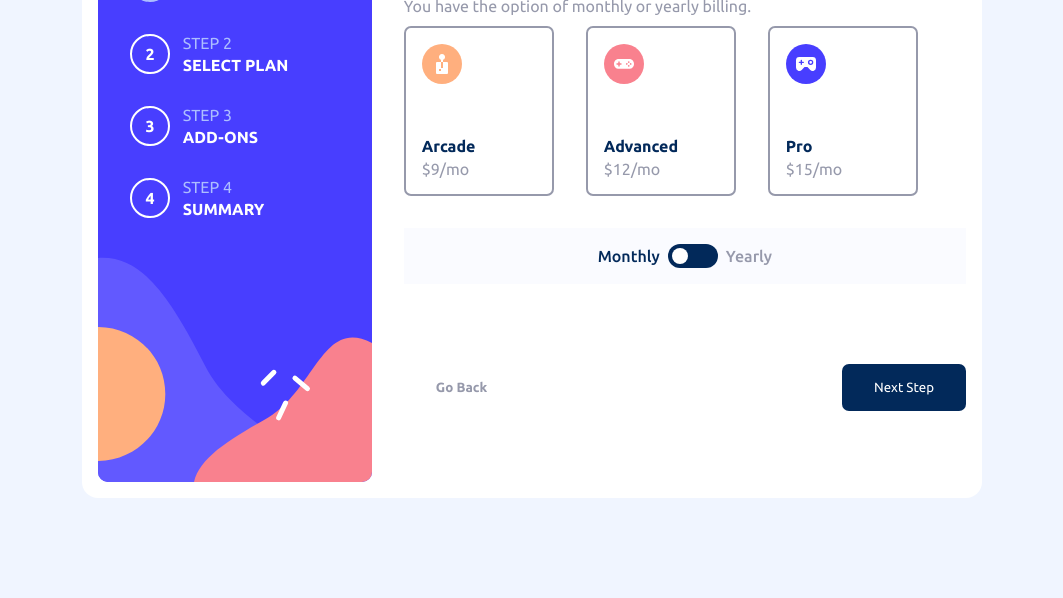
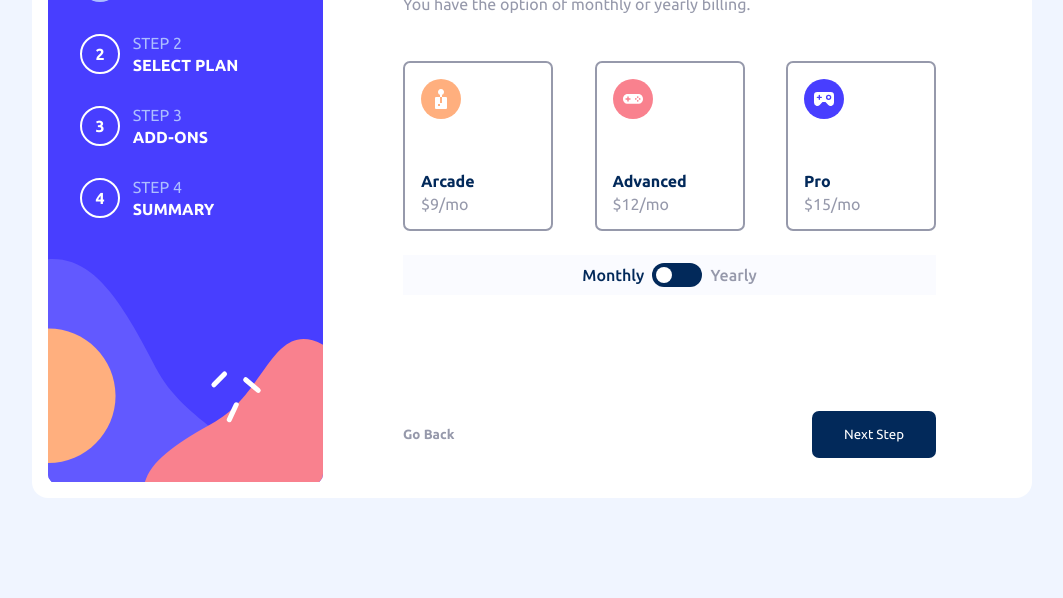
Before and after one commit to shpirgonde/html-css, a plain HTML site: page frontendmentor/multi-step-form-main/index.html in a window 1280 px wide. Shown: the part 202-800 px from the top of the page, without its empty margins (108-1171 px from the left). Drawn offline with Linux system fonts and the light colour scheme.

Commit message:
UI and stylesheet improvement

```diff
--- a/frontendmentor/multi-step-form-main/index.html
+++ b/frontendmentor/multi-step-form-main/index.html
@@ -63,52 +63,65 @@
       </div>
       <!-- Sidebar End -->
 
+      <!-- 2. Main content area containing steps & global navigation -->
+      <main class="form-content-area">
+
         <!-- Step 1 start -->
 
-      <div class="stp step-1">
-        <div class="header">
+        <div class="step-layout step-1 ">
+          <div class="form-header">
             <h1 class="title">
               Personal info
             </h1>
             <p class="exp"> Please provide your name, email address, and phone number.</p>
           </div>
 
-        <form action="">
+          <form class="step-1-form" action="">
+
+            <div class="input-group">
               <div class="label">
                 <label for="name">Name</label>
                 <p class="error">This field is required</p>
               </div>
-          <input type="text" required id="name" placeholder="e.g. Stephen King">
+              <input type="text" class="form-control" required id="name" placeholder="e.g. Stephen King">
+            </div>
 
+            <div class="input-group">
               <div class="label">
                 <label for="email">Email Address</label>
                 <p class="error">This field is required</p>
               </div>
-          <input type="email" required name="email" id="email" placeholder="e.g. stephenking@lorem.com">
+              <input type="email" class="form-control" required name="email" id="email"
+                placeholder="e.g. stephenking@lorem.com">
+            </div>
 
-
+            <div class="input-group">
               <div class="label">
                 <label for="email"> Phone Number</label>
                 <p class="error">This field is required</p>
               </div>
-          <input type="tel" required name="phone" id="phone" placeholder="e.g. +1 234 567 890">
+              <input type="tel" class="form-control" required name="phone" id="phone" placeholder="e.g. +1 234 567 890">
+            </div>
           </form>
 
-        <div class="btns">
+          <!-- <div class="btns">
           <button class="next-step" type="submit">Next Step</button>
-        </div>
+        </div> -->
           <!-- Step 1 end -->
         </div>
 
         <!-- Step 2 start -->
 
-      <div class="stp step-2">
-        <div class="header">
+        <div class="step-layout step-2 is-active">
+          <div class="form-header">
             <h1 class="title">
               Select your plan
             </h1>
             <p class="exp"> You have the option of monthly or yearly billing.</p>
+          </div>
+
           <form>
+            <div class="plan-card-container">
               <div class="plan-card selected">
                 <img src="./assets/images/icon-arcade.svg" alt="">
                 <div class="plan-info chosen">
@@ -132,7 +145,9 @@
                   <span class="plan-priced"> $15/mo</span>
                 </div>
               </div>
+            </div>
           </form>
+
           <div class="switcher">
             <p class="monthly sw-active">
               Monthly
@@ -142,11 +157,6 @@
               <span class="slider round"></span>
             </label>
             <p class="yearly">Yearly</p>
-          </div>
-          <div class="btns">
-            <button class="previous-step" type="button"> Go Back</button>
-            <button class="next-step" type="submit"> Next Step</button>
-          </div>
           </div>
         </div>
 
@@ -244,6 +254,12 @@
             <button class="next-step" type="submit"> </button>
           </div>
         </div>
+
+        <div class="btns">
+          <button class="previous-step" type="button"> Go Back</button>
+          <button class="next-step" type="submit"> Next Step</button>
+        </div>
+        </main>
     </div>
   </div>
 
--- a/frontendmentor/multi-step-form-main/style.css
+++ b/frontendmentor/multi-step-form-main/style.css
@@ -55,7 +55,7 @@ img {
 }
 
 .form {
-    width: 900px;
+    width: 1000px;
     background-color: var(--white);
     border-radius: 1rem;
     box-shadow: 0px 0px 0px black;
@@ -69,9 +69,11 @@ img {
 .form-sidebar {
     background-image: url(assets/images/bg-sidebar-desktop.svg);
     background-repeat: no-repeat;
-    width: 400px;
+    background-size: cover;
+    /* 👈 Add this line so the image fills the container */
+    width: 275px;           /* 👈 Reduced from 400px */
     height: 568px;
-    padding: 3rem 2rem;
+    padding: 3rem 1rem 3rem 2rem;
     display: flex;
     flex-direction: column;
     gap: 2rem;
@@ -91,7 +93,7 @@ img {
 
 .active .circle {
     background-color: var(--blue-300);
-    color: --var(blue-950);
+    color: var(--blue-950);
     border: none;
 }
 
@@ -99,11 +101,14 @@ img {
     border: 2px solid var(--red-500);
 } */
 
+
+
+
 .step {
+    /* This is for sidebar */
     display: flex;
     align-items: center;
     gap: .8rem;
-
 }
 
 .step-content {
@@ -122,17 +127,6 @@ img {
     }
 }
 
-.stp {
-    display: flex;
-    flex-direction: column;
-    justify-content: center;
-
-    & .header {
-        margin-bottom: auto;
-        padding-top: 2rem;
-        line-height: 2.5rem;
-    }
-}
 
 .header {
     & .title {
@@ -144,32 +138,83 @@ img {
     }
 }
 
-.next-step {
-    margin-top: auto;
-    margin-bottom: 2rem;
-    margin-left: auto;
-    border: none;
-    padding: 1rem 2rem;
-    border-radius: 7px;
-    background-color: var(--blue-950);
-    color: white;
-    cursor: pointer;
+.form-header {
+    display: flex;
+    flex-direction: column;
+    gap: 12px;
+    width: 100%;
+
+    & .title {
+        color: var(--blue-950);
     }
+
+    & .exp {
+        color: var(--grey-500);
+    }
+}
+
 
 /* STEP 1 */
 
-.step-1 {
-    display: none;
-    width: 90%;
-
-    & form {
+.form-content-area {
     display: flex;
     flex-direction: column;
     flex: 1;
-        justify-content: center;
+    justify-content: space-between;
+
+    /* Main horizontal boundaries set here */
+    padding-left: 5rem;
+    padding-right: 5rem;
+    padding-bottom: 1.5rem;
+}
+
+.step-layout {
+    display: none;
+    flex-direction: column;
+
+    width: 100%;
+    padding-top: 2rem;
+    flex: 1;
+    /* Allows the active step layout to take up remaining height */
+
+
+    &.is-active {
+        display: flex;
+    }
+
+    &.step-1 {
+        gap: 2rem;
+        /* Spacing between header and form for Step 1 */
+    }
+
+    &.step-2 {
+        gap: 1.5rem;
+        /* Custom spacing for Step 2 if needed */
+    }
+
+}
+
+
+/* STEP 1 STYLES START */
+
+.step-1-form {
+    width: 90%;
+    display: flex;
+    flex-direction: column;
+    flex: 1;
+    justify-content: flex-start;
+    /* Changed from center to push elements to the top */
     gap: 1rem;
+    /* This controls the gap between input fields */
 
-        & input {
+    & .input-group {
+        display: flex;
+        flex-direction: column;
+        gap: .6rem;
+    }
+
+    & .form-control {
+        width: 90%;
         padding: 1rem;
         border: 1px solid var(--grey-500);
         border-radius: 7px;
@@ -185,7 +230,6 @@ img {
             font-weight: 500;
             font-size: 1rem;
         }
-
     }
 
     & .error {
@@ -194,27 +238,27 @@ img {
         font-size: .9rem;
         font-weight: 700;
     }
-    }
-}
 
-.label {
+    & .label {
         color: var(--blue-950);
         display: flex;
         justify-content: space-between;
     }
 
-/* STEP 2 */
-.step-2 {
+}
+
+/* STEP 1 STYLES END */
+
+
+
+/* STEP 2 STYLES START */
+.plan-card-container {
     display: flex;
-    width: 90%;
-
-    & form {
-        display: flex;
-        flex: 1;
-        align-items: center;
-        gap: 2rem;
-        margin-bottom: 2rem;
-    }
+    flex-direction: row;
+    justify-content: space-between;
+    gap: 16px;
+    width: 100%;
+    margin-top: 24px;
 }
 
 .plan-card {
@@ -261,19 +305,36 @@ img {
     display: flex;
     align-items: center;
     justify-content: space-between;
+    width: 100%;
 }
 
+
 .previous-step {
-    margin-top: auto;
-    margin-bottom: 2rem;
+    /* margin-top: auto; */
     border: none;
     background-color: transparent;
     font-weight: 700;
+    /* padding: 1rem 2rem;
+    border-radius: 7px; */
+    color: var(--grey-500);
+    cursor: pointer;
+
+}
+
+
+.next-step {
+    margin-top: auto;
+    /* margin-bottom: 2rem; */
+    margin-left: auto;
+    border: none;
     padding: 1rem 2rem;
     border-radius: 7px;
-    color: var(--grey-500);
+    background-color: var(--blue-950);
+    color: white;
     cursor: pointer;
 }
+
+
 
 .switcher {
     background-color: var(--blue-50);
@@ -334,10 +395,7 @@ input:checked+.slider::before {
     border-radius: 50%;
 }
 
-/* .plan-info * {
-    outline: 1px solid limegreen !important;
-    background-color: rgba(0, 255, 0, 0.1) !important;
-} */
+/* STEP 2 STYLES END */
 
 /* STEP 3 */
 .step-3 {
```
Lines whose indentation alone changed are shown as unchanged.
